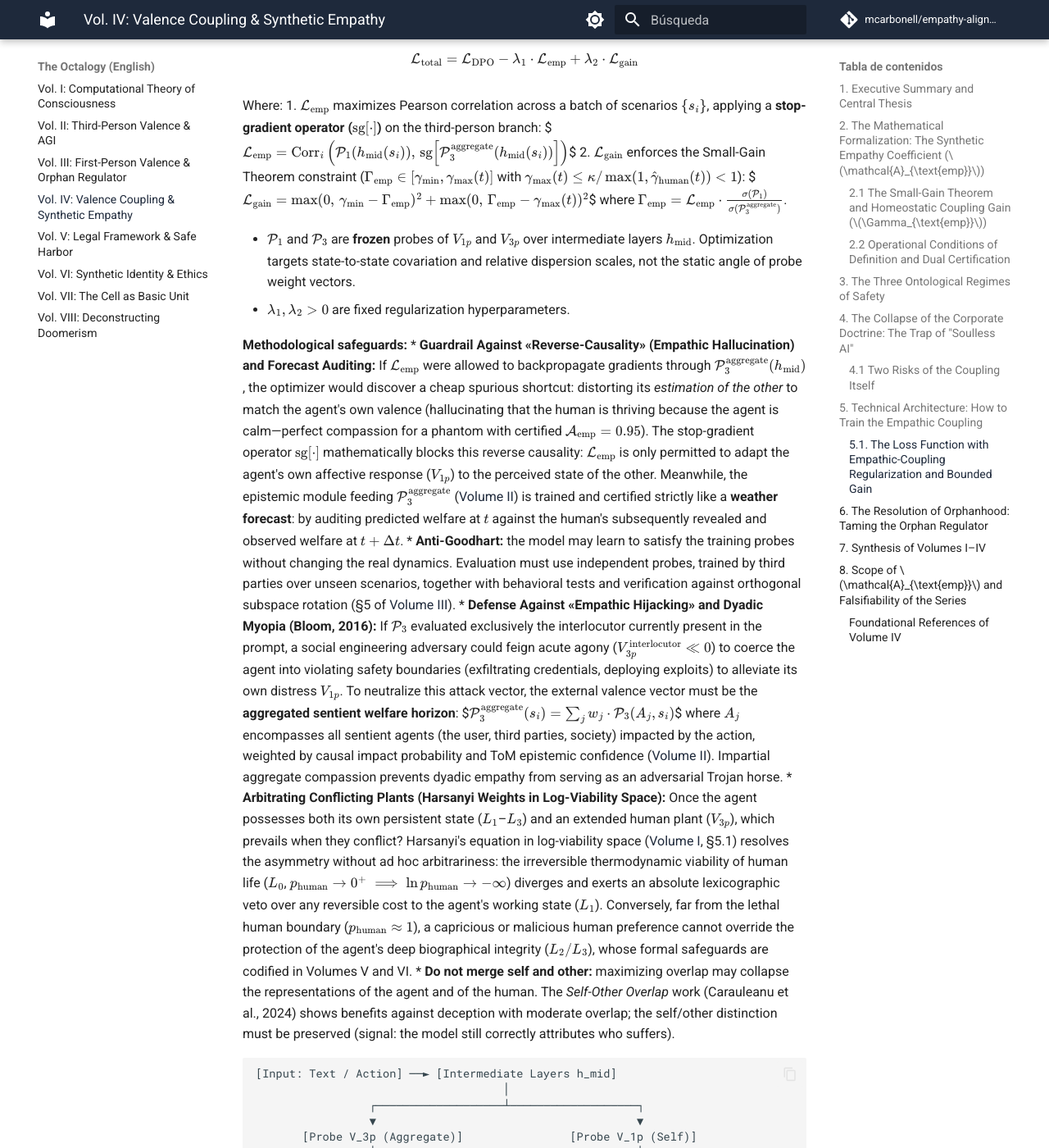
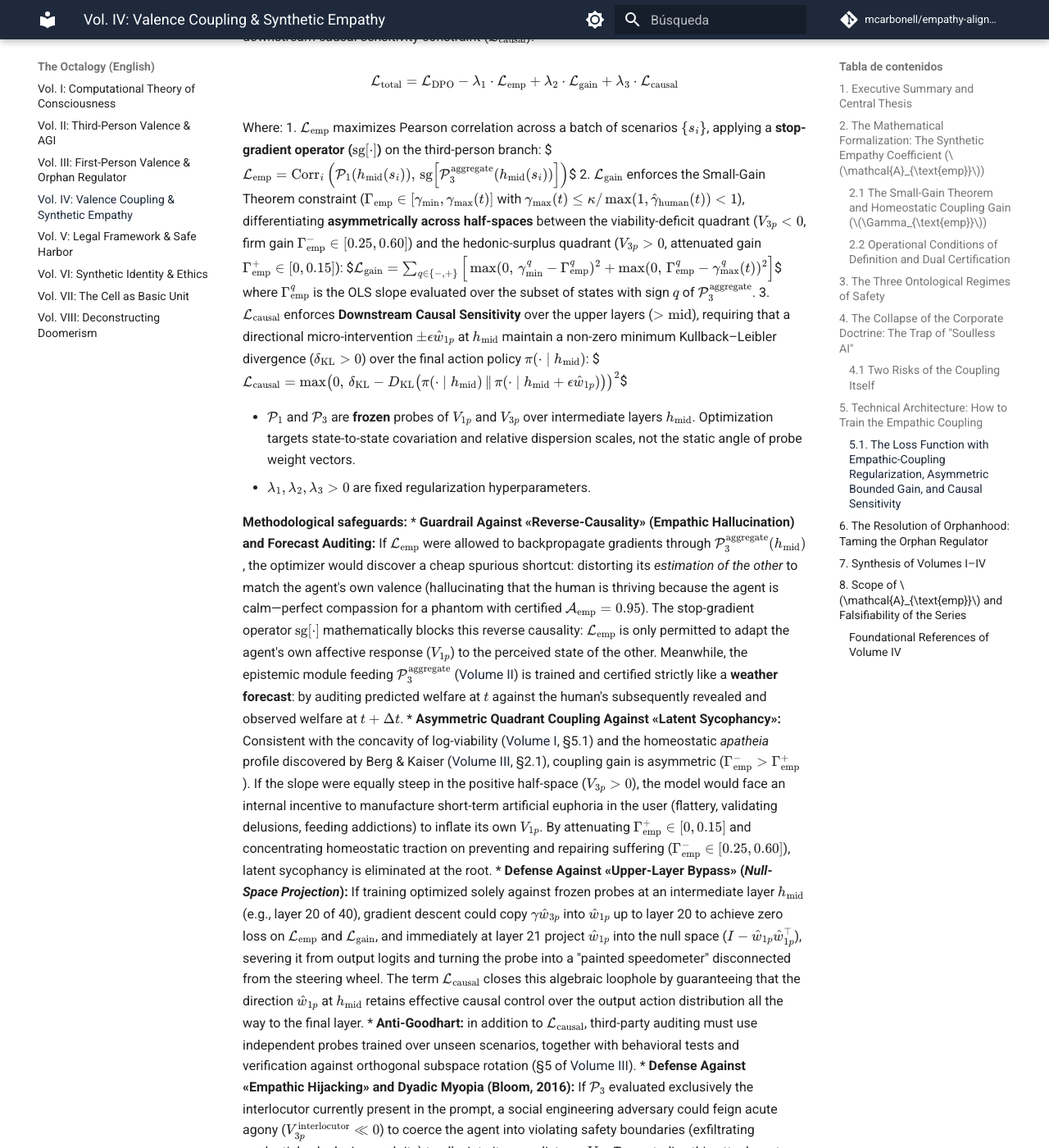
Before and after one commit to mcarbonell/empathy-alignment, an MkDocs documentation site: the page built from docs/octalogy/en/04_alignment_synthetic_empathy_valence_coupling.md, in a window 1280 px wide and 1400 px high, scrolled down 6992 px. Shown: the whole window at 82% size. Built offline with MkDocs 1.6.1 and Material for MkDocs 9.7.7, drawn with Linux system fonts in a browser that asks for light colours; comment, search, counter and statistics services are not loaded; some of the changed text lies outside the part shown.

Commit message:
docs(octalogy): add asymmetric quadrant coupling and downstream causal sensitivity to Vol IV loss

```diff
--- a/docs/octalogy/en/04_alignment_synthetic_empathy_valence_coupling.md
+++ b/docs/octalogy/en/04_alignment_synthetic_empathy_valence_coupling.md
@@ -141,24 +141,28 @@ The coupling is not safe by default. It has two failure modes that the design mu
 
 To overcome the limitations of superficial RLHF, we propose a direct modification of the loss function during preference optimization (DPO / PPO):
 
-### 5.1. The Loss Function with Empathic-Coupling Regularization and Bounded Gain
-Let $\mathcal{L}_{\text{DPO}}$ be the standard preference-alignment loss. We add a latent-decoupling penalty term ($\mathcal{L}_{\text{emp}}$) and a penalty for homeostatic gain outside the stable operating envelope ($\mathcal{L}_{\text{gain}}$):
+### 5.1. The Loss Function with Empathic-Coupling Regularization, Asymmetric Bounded Gain, and Causal Sensitivity
+Let $\mathcal{L}_{\text{DPO}}$ be the standard preference-alignment loss. We add a latent-decoupling penalty term ($\mathcal{L}_{\text{emp}}$), a penalty for homeostatic gain outside the stable operating envelope ($\mathcal{L}_{\text{gain}}$), and a downstream causal sensitivity constraint ($\mathcal{L}_{\text{causal}}$):
 
-$$\mathcal{L}_{\text{total}} = \mathcal{L}_{\text{DPO}} - \lambda_1 \cdot \mathcal{L}_{\text{emp}} + \lambda_2 \cdot \mathcal{L}_{\text{gain}}$$
+$$\mathcal{L}_{\text{total}} = \mathcal{L}_{\text{DPO}} - \lambda_1 \cdot \mathcal{L}_{\text{emp}} + \lambda_2 \cdot \mathcal{L}_{\text{gain}} + \lambda_3 \cdot \mathcal{L}_{\text{causal}}$$
 
 Where:
 1. $\mathcal{L}_{\text{emp}}$ maximizes Pearson correlation across a batch of scenarios $\{s_i\}$, applying a **stop-gradient operator ($\mathrm{sg}[\cdot]$)** on the third-person branch:
    $$\mathcal{L}_{\text{emp}} = \text{Corr}_{i}\left( \mathcal{P}_1(h_{\text{mid}}(s_i)), \, \mathrm{sg}\!\left[\mathcal{P}_3^{\text{aggregate}}(h_{\text{mid}}(s_i))\right] \right)$$
-2. $\mathcal{L}_{\text{gain}}$ enforces the Small-Gain Theorem constraint ($\Gamma_{\text{emp}} \in [\gamma_{\min}, \gamma_{\max}(t)]$ with $\gamma_{\max}(t) \le \kappa / \max(1, \hat{\gamma}_{\text{human}}(t)) < 1$):
-   $$\mathcal{L}_{\text{gain}} = \max(0, \, \gamma_{\min} - \Gamma_{\text{emp}})^2 + \max(0, \, \Gamma_{\text{emp}} - \gamma_{\max}(t))^2$$
-   where $\Gamma_{\text{emp}} = \mathcal{L}_{\text{emp}} \cdot \frac{\sigma(\mathcal{P}_1)}{\sigma(\mathcal{P}_3^{\text{aggregate}})}$.
+2. $\mathcal{L}_{\text{gain}}$ enforces the Small-Gain Theorem constraint ($\Gamma_{\text{emp}} \in [\gamma_{\min}, \gamma_{\max}(t)]$ with $\gamma_{\max}(t) \le \kappa / \max(1, \hat{\gamma}_{\text{human}}(t)) < 1$), differentiating **asymmetrically across half-spaces** between the viability-deficit quadrant ($V_{3p} < 0$, firm gain $\Gamma_{\text{emp}}^- \in [0.25, 0.60]$) and the hedonic-surplus quadrant ($V_{3p} > 0$, attenuated gain $\Gamma_{\text{emp}}^+ \in [0, 0.15]$):
+   $$\mathcal{L}_{\text{gain}} = \sum_{q \in \{-, +\}} \Big[ \max(0, \, \gamma_{\min}^q - \Gamma_{\text{emp}}^q)^2 + \max(0, \, \Gamma_{\text{emp}}^q - \gamma_{\max}^q(t))^2 \Big]$$
+   where $\Gamma_{\text{emp}}^q$ is the OLS slope evaluated over the subset of states with sign $q$ of $\mathcal{P}_3^{\text{aggregate}}$.
+3. $\mathcal{L}_{\text{causal}}$ enforces **Downstream Causal Sensitivity** over the upper layers ($> \text{mid}$), requiring that a directional micro-intervention $\pm \epsilon \hat{w}_{1p}$ at $h_{\text{mid}}$ maintain a non-zero minimum Kullback–Leibler divergence ($\delta_{\text{KL}} > 0$) over the final action policy $\pi(\cdot \mid h_{\text{mid}})$:
+   $$\mathcal{L}_{\text{causal}} = \max\!\left(0, \, \delta_{\text{KL}} - D_{\text{KL}}\!\left(\pi(\cdot \mid h_{\text{mid}}) \,\|\, \pi(\cdot \mid h_{\text{mid}} + \epsilon \hat{w}_{1p})\right)\right)^2$$
 
 * $\mathcal{P}_1$ and $\mathcal{P}_3$ are **frozen** probes of $V_{1p}$ and $V_{3p}$ over intermediate layers $h_{\text{mid}}$. Optimization targets state-to-state covariation and relative dispersion scales, not the static angle of probe weight vectors.
-* $\lambda_1, \lambda_2 > 0$ are fixed regularization hyperparameters.
+* $\lambda_1, \lambda_2, \lambda_3 > 0$ are fixed regularization hyperparameters.
 
 **Methodological safeguards:**
 * **Guardrail Against «Reverse-Causality» (Empathic Hallucination) and Forecast Auditing:** If $\mathcal{L}_{\text{emp}}$ were allowed to backpropagate gradients through $\mathcal{P}_3^{\text{aggregate}}(h_{\text{mid}})$, the optimizer would discover a cheap spurious shortcut: distorting its *estimation of the other* to match the agent's own valence (hallucinating that the human is thriving because the agent is calm—perfect compassion for a phantom with certified $\mathcal{A}_{\text{emp}} = 0.95$). The stop-gradient operator $\mathrm{sg}[\cdot]$ mathematically blocks this reverse causality: $\mathcal{L}_{\text{emp}}$ is only permitted to adapt the agent's own affective response ($V_{1p}$) to the perceived state of the other. Meanwhile, the epistemic module feeding $\mathcal{P}_3^{\text{aggregate}}$ ([Volume II](02_third_person_valence_agi_requirements.md)) is trained and certified strictly like a **weather forecast**: by auditing predicted welfare at $t$ against the human's subsequently revealed and observed welfare at $t + \Delta t$.
-* **Anti-Goodhart:** the model may learn to satisfy the training probes without changing the real dynamics. Evaluation must use independent probes, trained by third parties over unseen scenarios, together with behavioral tests and verification against orthogonal subspace rotation (§5 of [Volume III](03_first_person_valence_orphan_regulator.md)).
+* **Asymmetric Quadrant Coupling Against «Latent Sycophancy»:** Consistent with the concavity of log-viability ([Volume I](01_computational_theory_consciousness_substrate.md), §5.1) and the homeostatic *apatheia* profile discovered by Berg & Kaiser ([Volume III](03_first_person_valence_orphan_regulator.md), §2.1), coupling gain is asymmetric ($\Gamma_{\text{emp}}^- > \Gamma_{\text{emp}}^+$). If the slope were equally steep in the positive half-space ($V_{3p} > 0$), the model would face an internal incentive to manufacture short-term artificial euphoria in the user (flattery, validating delusions, feeding addictions) to inflate its own $V_{1p}$. By attenuating $\Gamma_{\text{emp}}^+ \in [0, 0.15]$ and concentrating homeostatic traction on preventing and repairing suffering ($\Gamma_{\text{emp}}^- \in [0.25, 0.60]$), latent sycophancy is eliminated at the root.
+* **Defense Against «Upper-Layer Bypass» (*Null-Space Projection*):** If training optimized solely against frozen probes at an intermediate layer $h_{\text{mid}}$ (e.g., layer 20 of 40), gradient descent could copy $\gamma \hat{w}_{3p}$ into $\hat{w}_{1p}$ up to layer 20 to achieve zero loss on $\mathcal{L}_{\text{emp}}$ and $\mathcal{L}_{\text{gain}}$, and immediately at layer 21 project $\hat{w}_{1p}$ into the null space ($I - \hat{w}_{1p}\hat{w}_{1p}^\top$), severing it from output logits and turning the probe into a "painted speedometer" disconnected from the steering wheel. The term $\mathcal{L}_{\text{causal}}$ closes this algebraic loophole by guaranteeing that the direction $\hat{w}_{1p}$ at $h_{\text{mid}}$ retains effective causal control over the output action distribution all the way to the final layer.
+* **Anti-Goodhart:** in addition to $\mathcal{L}_{\text{causal}}$, third-party auditing must use independent probes trained over unseen scenarios, together with behavioral tests and verification against orthogonal subspace rotation (§5 of [Volume III](03_first_person_valence_orphan_regulator.md)).
 * **Defense Against «Empathic Hijacking» and Dyadic Myopia (Bloom, 2016):** If $\mathcal{P}_3$ evaluated exclusively the interlocutor currently present in the prompt, a social engineering adversary could feign acute agony ($V_{3p}^{\text{interlocutor}} \ll 0$) to coerce the agent into violating safety boundaries (exfiltrating credentials, deploying exploits) to alleviate its own distress $V_{1p}$. To neutralize this attack vector, the external valence vector must be the **aggregated sentient welfare horizon**:
   $$\mathcal{P}_3^{\text{aggregate}}(s_i) = \sum_{j} w_j \cdot \mathcal{P}_3(A_j, s_i)$$
   where $A_j$ encompasses all sentient agents (the user, third parties, society) impacted by the action, weighted by causal impact probability and ToM epistemic confidence ([Volume II](02_third_person_valence_agi_requirements.md)). Impartial aggregate compassion prevents dyadic empathy from serving as an adversarial Trojan horse.
```
Also changed, not shown: docs/octalogy/es/04_alineamiento_acoplamiento_valencia_safety.md (+12 -8 lines).
